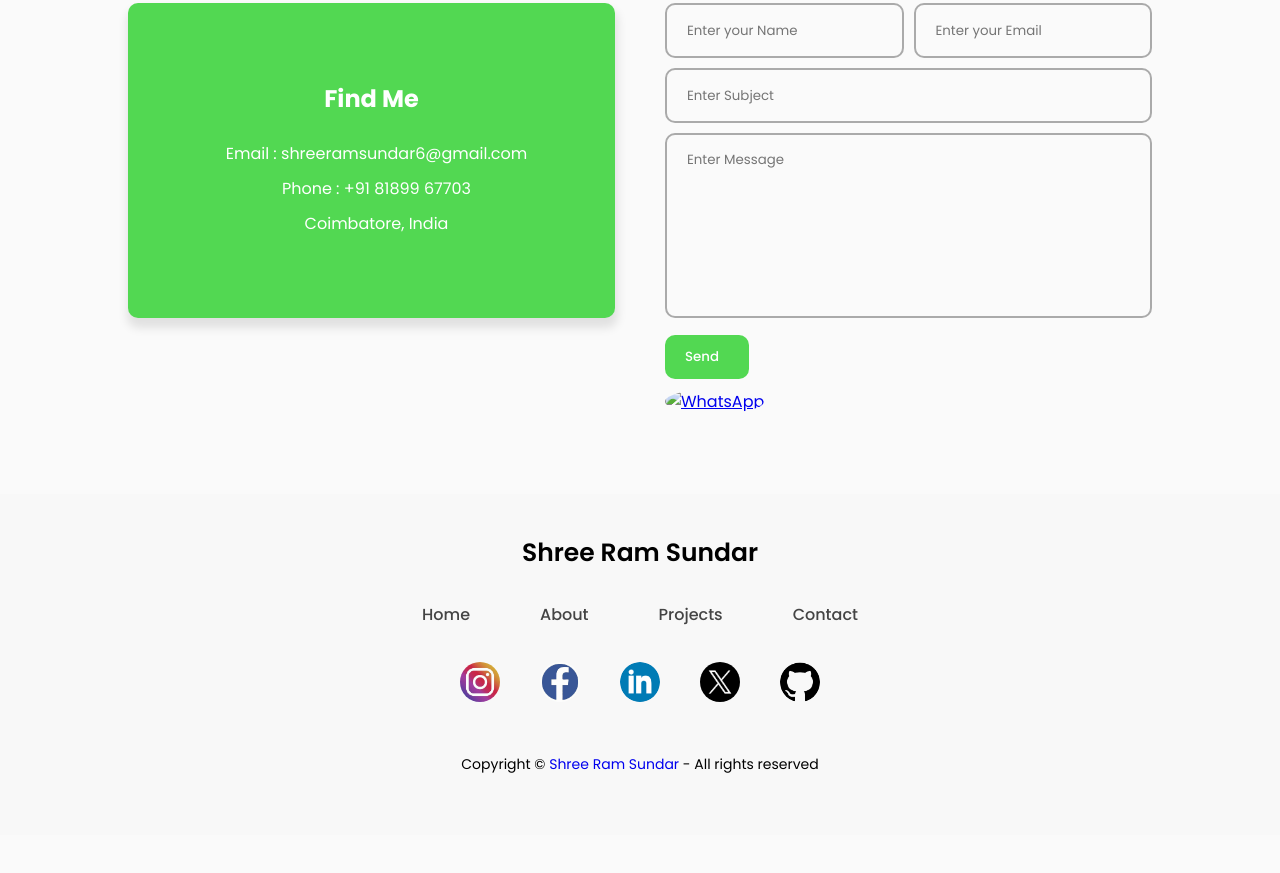
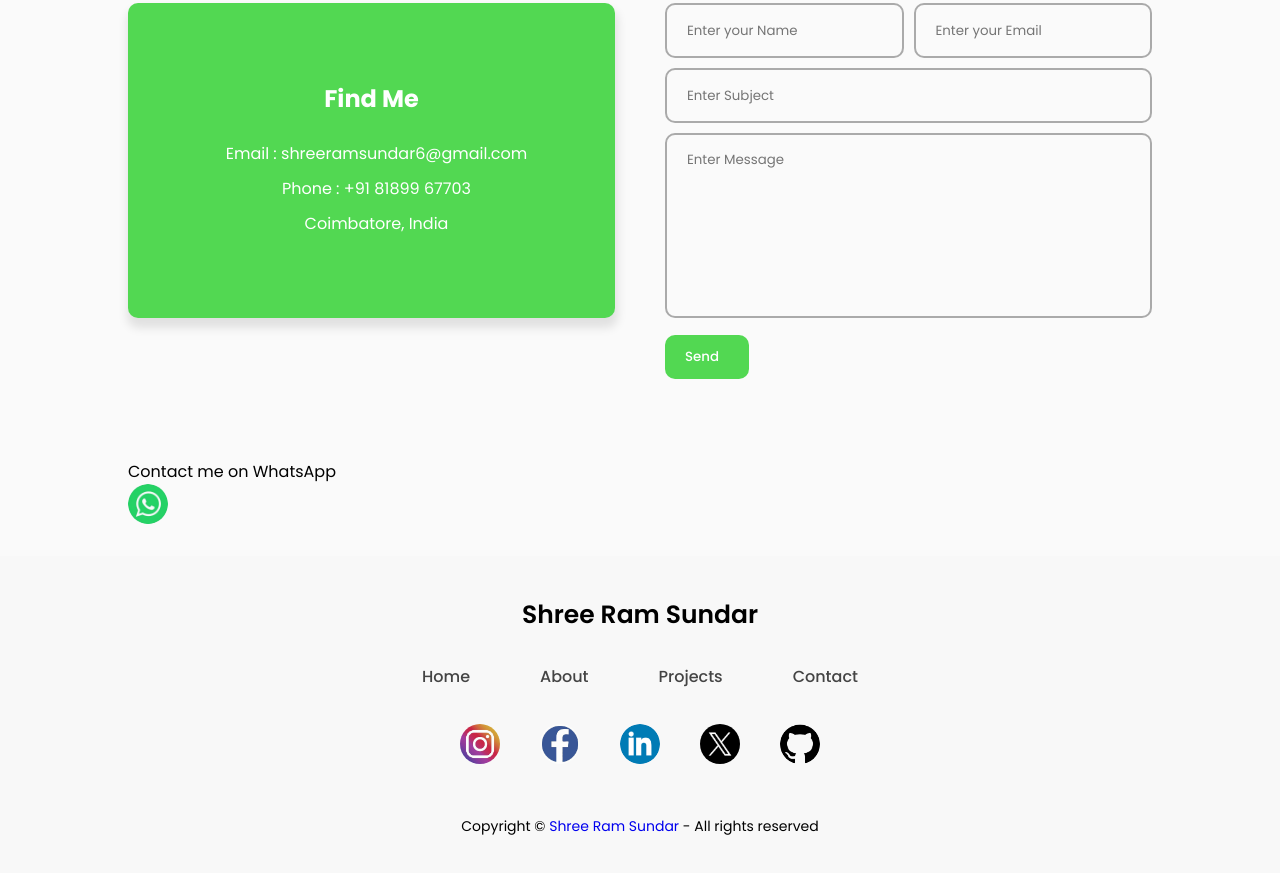
Before and after one commit to shreeramsundart/shreeramsundarportfolio, a plain HTML site: page index.html in a window 1280 px wide. Shown: the part 2179-3052 px from the top of the page. Before the commit the page ends 3014 px from the top, so only its background shows below. Drawn offline with nearby package versions, Linux system fonts and the light colour scheme.

Commit message:
Update index.html

```diff
--- a/index.html
+++ b/index.html
@@ -245,14 +245,22 @@
                     <div class="form-button">
                         <button class="btn" onclick="sendmail()">Send <i class="uil uil-message"></i></button>
                     </div>
-                     <a href="https://api.whatsapp.com/send?phone=+918189967703&text=Hello%20Shreeram,%20I%20found%20your%20contact%20on%20your%20portfolio%20website." target="_blank">
-                       <img src="images/whatsapp_logo.jpeg" alt="WhatsApp" width="40" height="40" style="border-radius: 60%;">
-                    </a>
+
+
                 </div>
              </div>
           </div>
        </section>
+       <div class="center-container">
+        <div class="whatsapp-button"  onclick="window.location.href = 'https://api.whatsapp.com/send?phone=+918189967703&text=Hello%20Shreeram,%20I%20found%20your%20contact%20on%20your%20portfolio%20website.';">
+          <p>Contact me on WhatsApp</p>
+          <img src="images/whatsapp logo.jpeg" alt="WhatsApp" width="40" height="40" style="border-radius: 50%; cursor: pointer;">
+        </div>
+    </div><br>
+
     </main>
+
+
 
 
     <!-- --------------- FOOTER --------------- -->
```
